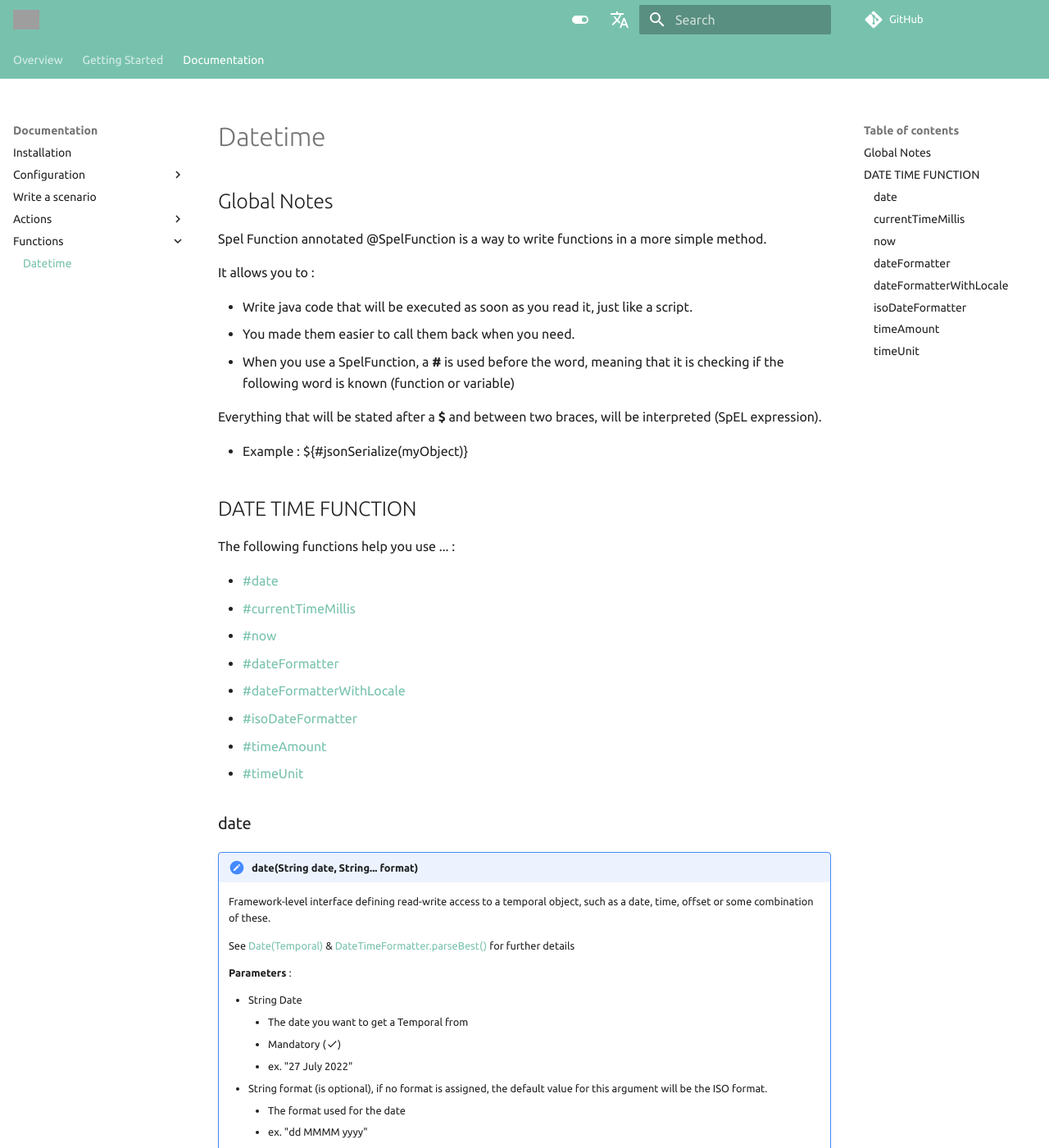
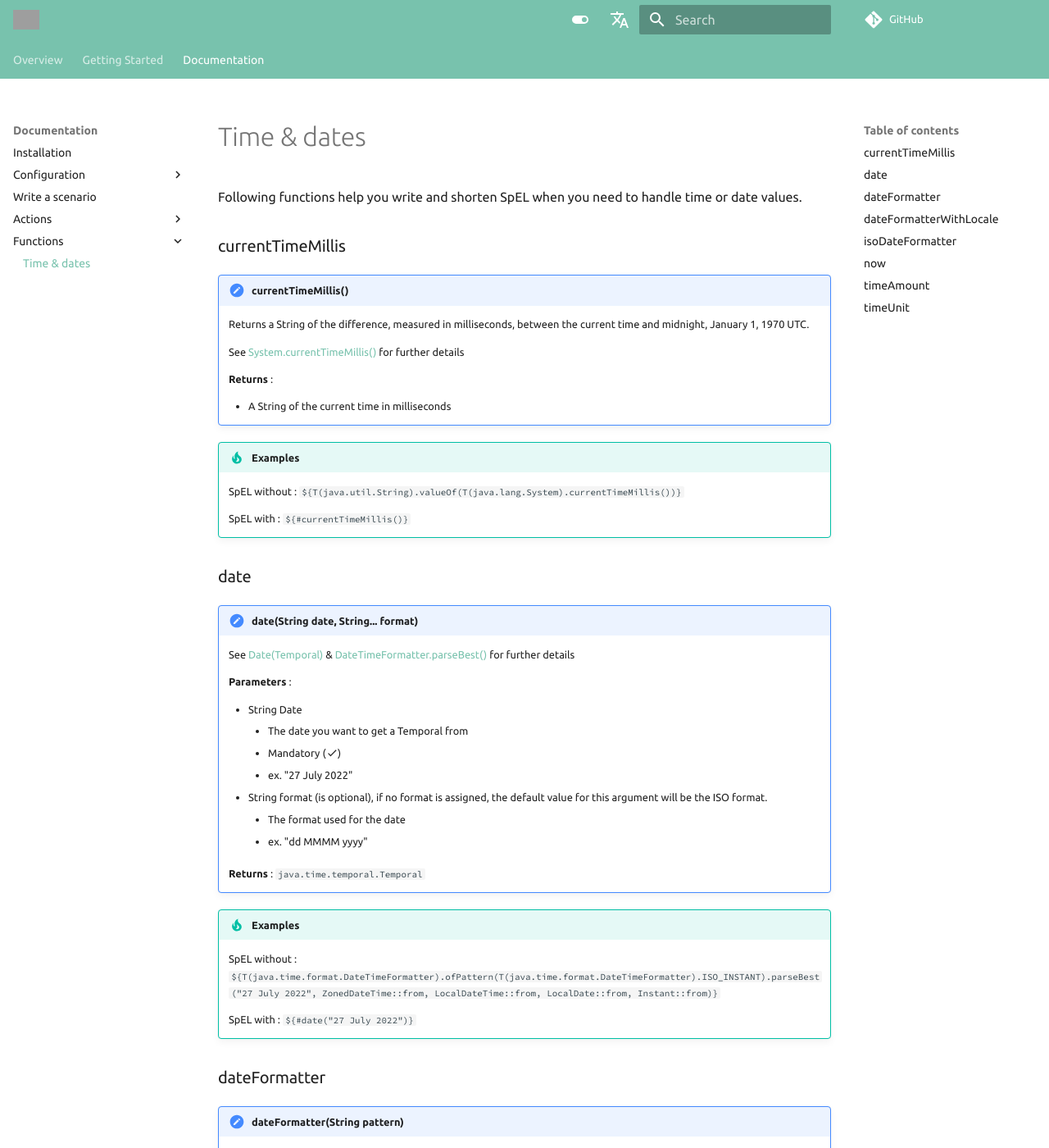
Before and after one commit to chutney-testing/chutney-testing.github.io-legacy, an MkDocs documentation site: the page built from docs/functions/datetime.md, in a window 1280 px wide and 1400 px high. Shown: the whole window at 82% size. Built offline with MkDocs 1.6.1 and Material for MkDocs 9.7.7, drawn with Linux system fonts in a browser that asks for light colours; comment, search, counter and statistics services are not loaded; some of the changed text lies outside the part shown; grey boxes are pictures that could not be loaded.

Commit message:
docs(func): Sort functions by name

```diff
--- a/docs/functions/datetime.md
+++ b/docs/functions/datetime.md
@@ -1,36 +1,29 @@
-# Global Notes
-
-Spel Function annotated @SpelFunction is a way to write functions in a more simple method.
-
-It allows you to :
-
-* Write java code that will be executed as soon as you read it, just like a script.
-* You made them easier to call them back when you need.
-* When you use a SpelFunction, a **#** is used before the word, meaning that it is checking if the following word is known (function or variable)
-
-Everything that will be stated after a **$** and between two braces, will be interpreted (SpEL expression).
-
-* Example : ${#jsonSerialize(myObject)}
+Following functions help you write and shorten SpEL when you need to handle time or date values.
 
 
-# DATE TIME FUNCTION
+## currentTimeMillis
 
-The following functions help you use ... :
+!!! note "currentTimeMillis()"
 
-* [\#date](#date)
-* [\#currentTimeMillis](#currenttimemillis)
-* [\#now](#now)
-* [\#dateFormatter](#dateformatter)
-* [\#dateFormatterWithLocale](#dateformatterwithlocale)
-* [\#isoDateFormatter](#isodateformatter)
-* [\#timeAmount](#timeamount)
-* [\#timeUnit](#timeunit)
+    Returns a String of the difference, measured in milliseconds, between the current time and midnight, January 1, 1970 UTC.
+
+    See [System.currentTimeMillis()](https://docs.oracle.com/en/java/javase/11/docs/api/java.base/java/lang/System.html#currentTimeMillis()) for further details
+
+    **Returns** :
+
+    * A String of the current time in milliseconds
+
+
+!!! tip "Examples"
+
+    SpEL without : `${T(java.util.String).valueOf(T(java.lang.System).currentTimeMillis())}`
+
+    SpEL with    : `${#currentTimeMillis()}`
+
 
 ## date
 
 !!! note "date(String date, String... format)"
-
-    Framework-level interface defining read-write access to a temporal object, such as a date, time, offset or some combination of these.
 
     See [Date(Temporal)](https://docs.oracle.com/en/java/javase/11/docs/api/java.base/java/time/temporal/Temporal.html) & [DateTimeFormatter.parseBest()](https://docs.oracle.com/en/java/javase/11/docs/api/java.base/java/time/format/DateTimeFormatter.html#parseBest(java.lang.CharSequence,java.time.temporal.TemporalQuery...)) for further details
 
@@ -44,10 +37,7 @@ The following functions help you use ... :
         * The format used for the date
         * ex. "dd MMMM yyyy"
 
-    **Returns** :
-
-    `java.time.temporal.Temporal`
-
+    **Returns** : `java.time.temporal.Temporal`
 
 !!! tip "Examples"
 
@@ -55,44 +45,6 @@ The following functions help you use ... :
 
     SpEL with    : `${#date("27 July 2022")}`
 
-
-## currentTimeMillis
-
-!!! note "currentTimeMillis()"
-
-    Returns the current time in milliseconds as a String.
-
-    See [System.currentTimeMillis()](https://docs.oracle.com/en/java/javase/11/docs/api/java.base/java/lang/System.html#currentTimeMillis()) for further details
-
-    **Returns** :
-
-    * The difference, measured in milliseconds, between the current time and midnight, January 1, 1970 UTC.
-    * `java.time.ZonedDateTime`
-
-
-!!! tip "Examples"
-
-    SpEL without : `${T(java.util.String).valueOf(T(java.lang.System).currentTimeMillis())}`
-
-    SpEL with    : `${#currentTimeMillis()}`
-
-## now
-
-!!! note "now()"
-
-    Returns the current date-time using the system clock, not null.
-
-    See [ZonedDateTime.now()](https://docs.oracle.com/en/java/javase/11/docs/api/java.base/java/time/ZonedDateTime.html#now()) for further details
-
-    **Returns** :
-
-    * `java.time.ZonedDateTime`
-
-!!! tip "Examples"
-
-    SpEL without : `${T(java.time.ZonedDateTime).now()}`
-
-    SpEL with    : `${#now()}`
 
 ## dateFormatter
 
@@ -170,11 +122,28 @@ The following functions help you use ... :
     SpEL with    : `${#isoDateFormatter("type")}`
 
 
+## now
+
+!!! note "now()"
+
+    Returns the current date-time using the system clock.
+
+    See [ZonedDateTime.now()](https://docs.oracle.com/en/java/javase/11/docs/api/java.base/java/time/ZonedDateTime.html#now()) for further details
+
+    **Returns** :
+
+    * `java.time.ZonedDateTime`
+
+!!! tip "Examples"
+
+    SpEL without : `${T(java.time.ZonedDateTime).now()}`
+
+    SpEL with    : `${#now()}`
+
+
 ## timeAmount
 
 !!! note "timeAmount(String text)"
-
-    This is the base interface type for amounts of time. An amount is distinct from a date or time-of-day in that it is not tied to any specific point on the time-line.
 
     See [timeAmount(TemporalAmount)](https://docs.oracle.com/en/java/javase/11/docs/api/java.base/java/time/temporal/TemporalAmount.html) for further details
 
@@ -192,11 +161,10 @@ The following functions help you use ... :
 
     SpEL with    : `${#timeAmount("text")}`
 
+
 ## timeUnit
 
 !!! note "timeUnit(String unit)"
-
-    This set of units provide unit-based access to manipulate a date, time or date-time. The standard set of units can be extended by implementing TemporalUnit.
 
     See [timeUnit(ChronoUnit)](https://docs.oracle.com/en/java/javase/11/docs/api/java.base/java/time/temporal/ChronoUnit.html) for further details
 
--- a/mkdocs.yml
+++ b/mkdocs.yml
@@ -29,7 +29,7 @@ nav:
         - http: actions/http.md
         - amqp: actions/amqp.md
     - Functions:
-      - Datetime: functions/datetime.md
+      - Time & dates: functions/datetime.md
   #- Toolbox: toolbox.md # hidden page
 
 extra_css:
```
